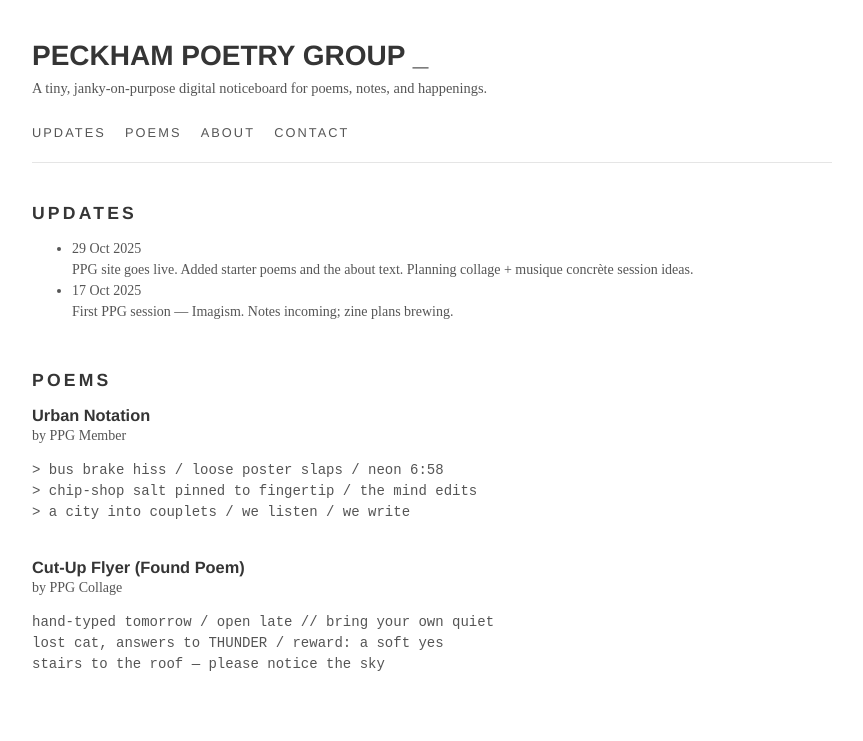
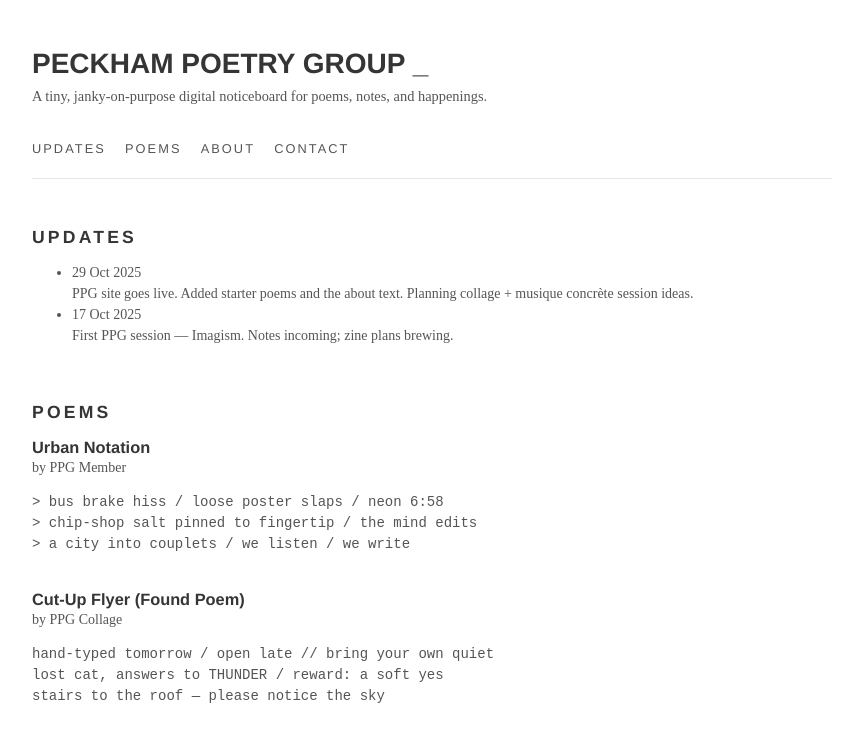
Before and after one commit to PeckhamPoetryGroup/ppg.github.io, a plain HTML site: page index.html in a window 1280 px wide. Shown: the top 741 px of the page, without its empty margins (208-1071 px from the left). Drawn offline with Linux system fonts and the light colour scheme.

Commit message:
Update index.html
More air

```diff
--- a/index.html
+++ b/index.html
@@ -82,7 +82,7 @@ footer {
 }
 
 header {
-  padding: 2.5rem 0 0.75rem;
+  padding: 3rem 0 1.25rem;   /* was 2.5rem 0 0.75rem */
 }
 
 .site-title {
@@ -117,11 +117,11 @@ nav a.active {
 }
 
 main {
-  padding: 2.5rem 0 3rem;
+  padding: 3rem 0 4rem;      /* was 2.5rem 0 3rem */
 }
 
 section {
-  margin-bottom: 3rem;
+  margin-bottom: 3.5rem;     /* was 3rem */
 }
 
 h2 {
```
